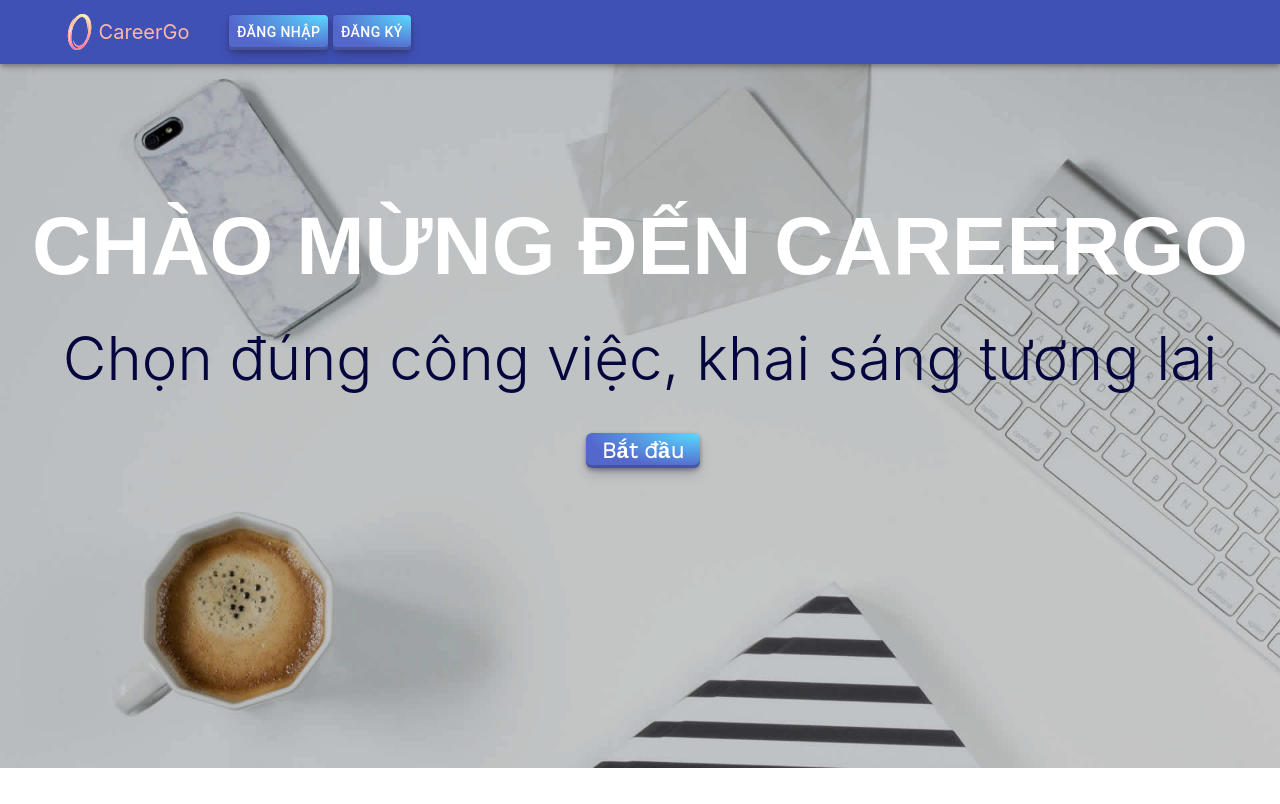
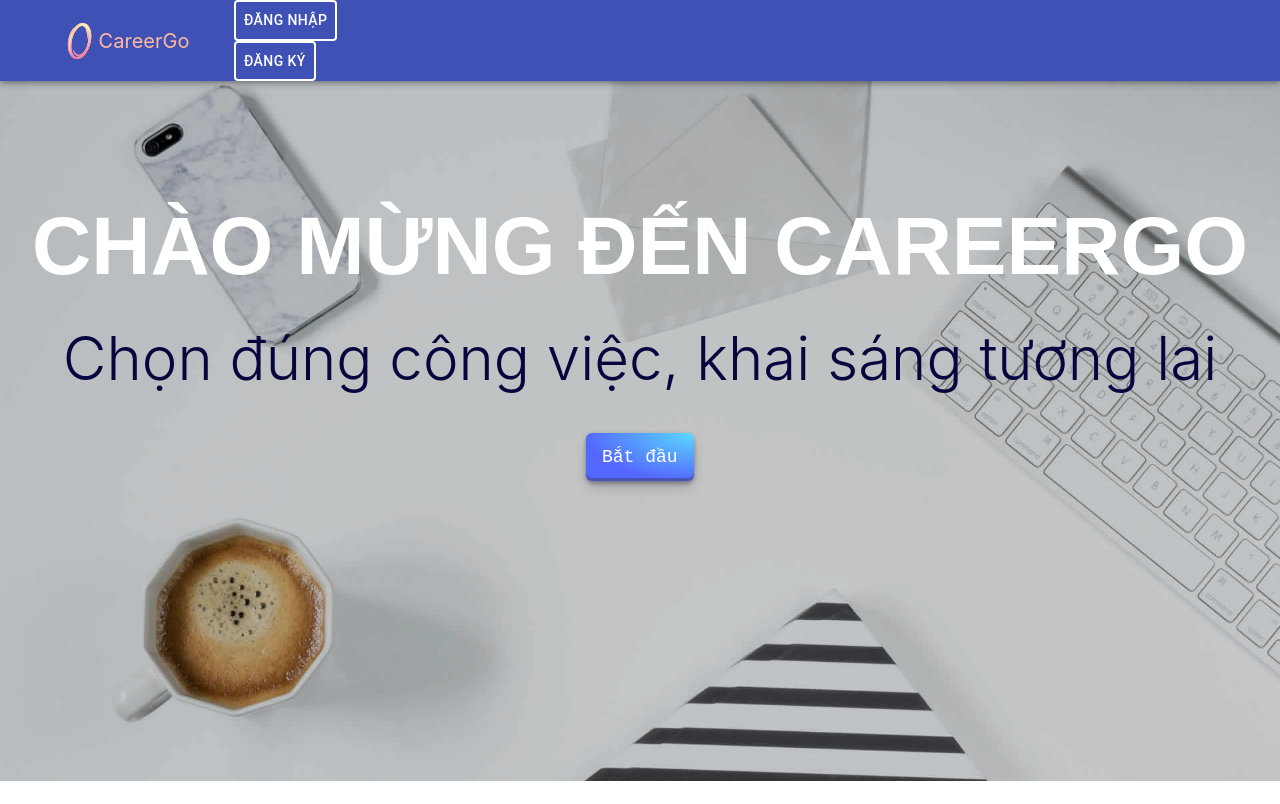
Before and after one commit to nvvietanh/career-go2, a React (Create React App) app in the folder frontend/: page / in a window 1280 px wide. Built offline with nearby package versions, Linux system fonts and the light colour scheme; no server answers.

Commit message:
add chat service, mailto, resume pop up

```diff
--- a/frontend/src/component/Navbar.js
+++ b/frontend/src/component/Navbar.js
@@ -83,50 +83,48 @@ const Navbar = (props) => {
           {isAuth() ? (
             userType() === "recruiter" ? (
               <>
-                <Button color="inherit" onClick={() => handleClick("/home")}> {/* <button> */}
+                <Button color="inherit" className="btn" onClick={() => handleClick("/home")}> {/* <button> */}
                   Trang chủ
                 </Button>
-                <Button color="inherit" onClick={() => handleClick("/addjob")}>
+                <Button color="inherit" className="btn" onClick={() => handleClick("/addjob")}>
                   Thêm việc làm
                 </Button>
-                <Button color="inherit" onClick={() => handleClick("/myjobs")}>
+                <Button color="inherit" className="btn" onClick={() => handleClick("/myjobs")}>
                   Việc làm của tôi
                 </Button>
-                <Button color="inherit" onClick={() => handleClick("/employees")}>
+                <Button color="inherit" className="btn" onClick={() => handleClick("/employees")}>
                   Nhân viên
                 </Button>
-                <Button color="inherit" onClick={() => handleClick("/profile")}>
+                <Button color="inherit" className="btn" onClick={() => handleClick("/profile")}>
                   Hồ sơ
                 </Button>
-                <Button color="inherit" onClick={() => handleClick("/logout")}>
+                <Button color="inherit" className="btn" onClick={() => handleClick("/logout")}>
                   Đăng xuất
                 </Button>
               </>
             ) : (
               <>
-                <Button color="inherit" onClick={() => handleClick("/home")}>
+                <Button color="inherit" className="btn" onClick={() => handleClick("/home")}>
                   Trang chủ
                 </Button>
-                <Button
-                  color="inherit"
-                  onClick={() => handleClick("/applications")}
+                <Button color="inherit" className="btn" onClick={() => handleClick("/applications")}
                 >
                   Đơn ứng tuyển
                 </Button>
-                <Button color="inherit" onClick={() => handleClick("/profile")}>
+                <Button color="inherit" className="btn" onClick={() => handleClick("/profile")}>
                   Hồ sơ
                 </Button>
-                <Button color="inherit" onClick={() => handleClick("/logout")}>
+                <Button color="inherit" className="btn" onClick={() => handleClick("/logout")}>
                   Đăng xuất
                 </Button>
               </>
             )
           ) : (
             <div>
-              <Button color="inherit" className="button-29" onClick={() => handleClick("/login")}>
+              <Button color="inherit" className="btn" onClick={() => handleClick("/login")}>
                 Đăng nhập
               </Button>
-              <Button color="inherit" className="button-29" onClick={() => handleClick("/signup")}>
+              <Button color="inherit" className="btn" onClick={() => handleClick("/signup")}>
                 Đăng ký
               </Button>
             </div>
--- a/frontend/src/component/recruiter/AcceptedApplicants.js
+++ b/frontend/src/component/recruiter/AcceptedApplicants.js
@@ -631,18 +631,32 @@ const ApplicationTile = (props) => {
               Đánh giá ứng viên
             </Button>
           </Grid>
+          <Grid item container direction="row" style={{ paddingTop : "2px" }} spacing={"2px"}>
+            <Grid item style={{ paddingRight : "2px"}}>
+              <a href="mailto:someone@example.com" style={{ textDecoration : "none"}}>
+                <Button
+                variant="contained"
+                className={classes.statusBlock}
+                color="primary"
+                textDecoration="none"
+                style={{
+                  background : "#09BCBA"
+                }}
+                >
+                  Gửi email
+                </Button>
+              </a>
+            </Grid>
             <Grid item>
               <Button
                 variant="contained"
                 className={classes.statusBlock}
                 color="primary"
                 onClick={() => handleOpenChat(application.jobApplicant)}
-              style={{
-                background: "#09BC8A",
-              }}
                 >
                 Chat với ứng viên
               </Button>
+            </Grid>
           </Grid>
         </Grid>
       </Grid>
--- a/frontend/src/styles/navBarStyles.css
+++ b/frontend/src/styles/navBarStyles.css
@@ -28,7 +28,7 @@
     align-items: flex-start;
     justify-content: flex-start;
     position: fixed;
-    top: 90px;
+    top: 70px;
     right: -250px;
     width: 200px;
     background-color: #2a3239;
@@ -41,9 +41,9 @@
   /* #menuBar > div {
     margin: 10px;
   } */
-  #button-29 {
+  /* #button-29 {
     padding: 10px;
-  }
+  } */
 
   #menuBar.active {
     right: 0px;
@@ -67,54 +67,51 @@
 }
 
 /* CSS */
-.button-29 a {
+/* .button-29 a {
   text-decoration: none;
   color: white;
+} */
+
+#menuBar {
+  display: flex;
 }
 
-.button-29 {
-  margin-left: 5px !important;
-  align-items: center;
-  appearance: none;
-  background-image: radial-gradient(100% 100% at 100% 0, #5adaff 0, #5468cc 100%);
-  border: 0;
-  border-radius: 6px;
-  box-shadow: rgba(45, 35, 66, .4) 0 2px 4px, rgba(45, 35, 66, .3) 0 7px 13px -3px, rgba(58, 65, 111, .5) 0 -3px 0 inset;
-  box-sizing: border-box;
+.btn {
+  position: relative !important;
+  display: block !important;
   color: white !important;
-  cursor: pointer;
-  display: inline-flex;
-  font-family: "Work Sans", monospace;
-  font-weight: bold;
-  height: 35px;
-  justify-content: center;
-  line-height: 1;
-  list-style: none;
-  overflow: hidden;
-  padding-left: 16px;
-  padding-right: 16px;
-  position: relative;
-  text-align: left;
-  text-decoration: none;
-  transition: box-shadow .15s, transform .15s;
-  user-select: none;
-  -webkit-user-select: none;
-  touch-action: manipulation;
-  white-space: nowrap;
-  will-change: box-shadow, transform;
-  font-size: 22px;
+  font-size: 14px !important;
+  text-decoration: none !important;
+  margin-left: 10px !important;
+  border: 2px solid white !important;
+  text-transform: uppercase !important;
+  overflow: hidden !important;
+  transition: 0.5s all ease !important;
+
 }
 
-.button-29:focus {
-  box-shadow: #3c4fe0 0 0 0 1.5px inset, rgba(45, 35, 66, .4) 0 2px 4px, rgba(45, 35, 66, .3) 0 7px 13px -3px, #3c4fe0 0 -3px 0 inset;
+.btn::before {
+  background: white !important;
+  content: "" !important;
+  position: absolute !important;
+  top: 50% !important;
+  left: 50% !important;
+  transform: translate(-50%, -50%) !important;
+  z-index: -1 !important;
+  transition: all 0.6s ease !important;
 }
 
-.button-29:hover {
-  box-shadow: rgba(45, 35, 66, .4) 0 4px 8px, rgba(45, 35, 66, .3) 0 7px 13px -3px, #3c4fe0 0 -3px 0 inset;
-  transform: translateY(-2px);
+.btn::before {
+  width: 0% !important;
+  height: 100% !important;
 }
 
-.button-29:active {
-  box-shadow: #3c4fe0 0 3px 7px inset;
-  transform: translateY(2px);
+.btn:hover::before {
+  width: 100% !important;
 }
+
+.btn:hover {
+  color: #2E2EAE !important;
+  border: 2px solid black !important;
+  font-weight: bold;
+}
```
Also changed, not shown: frontend/src/component/recruiter/JobApplications.js (+88 -29 lines), 1 other file (tests, documents, lock files or other folders). Lines whose indentation alone changed are shown as unchanged.
